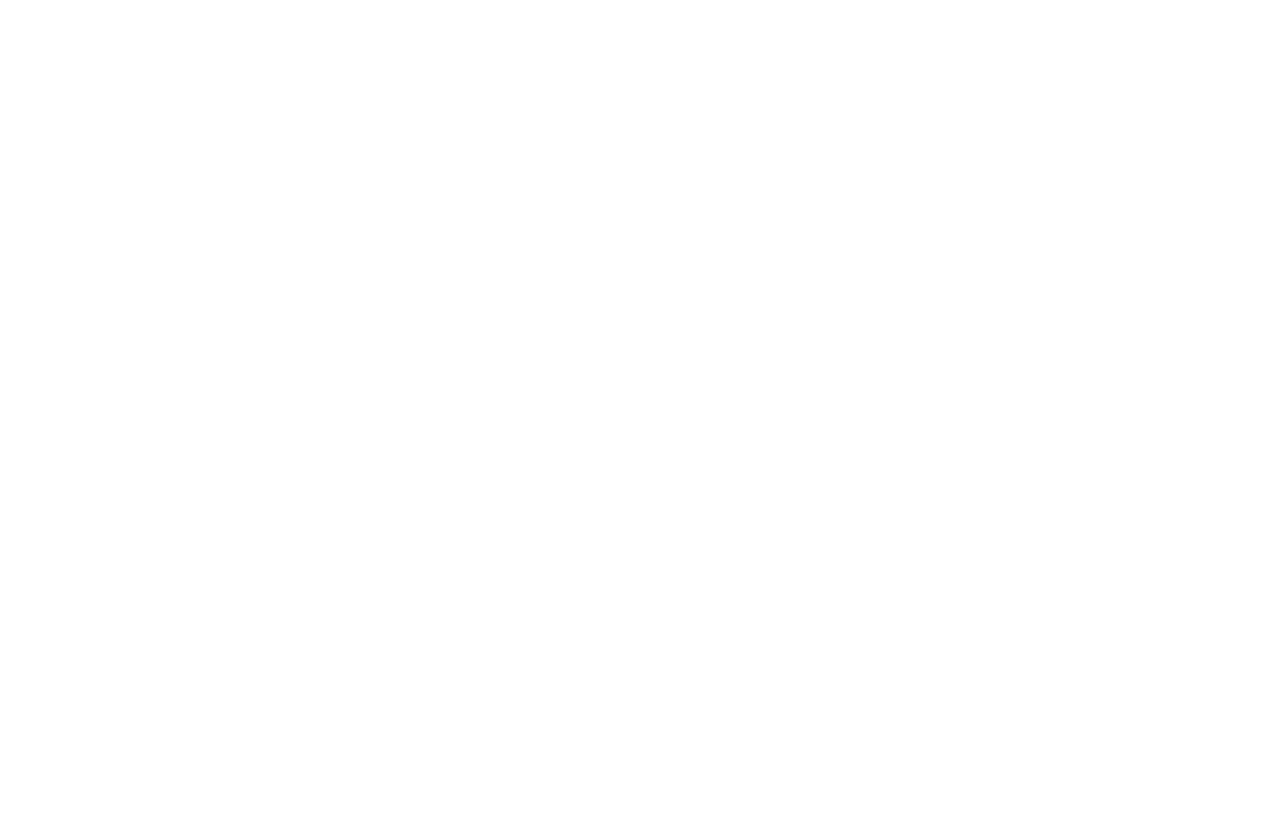
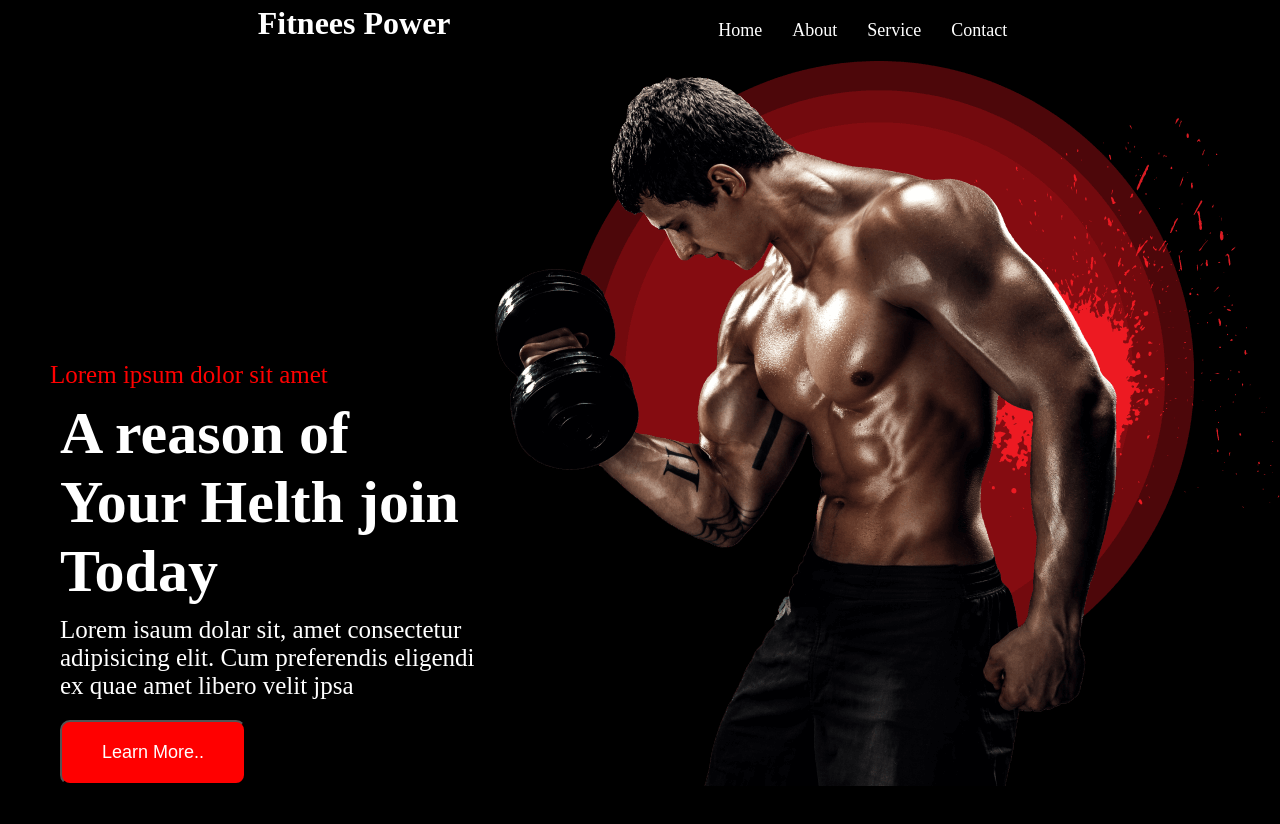
Before and after one commit to nandoghosh/Gym_Practice, a plain HTML site: page index.html in a window 1280 px wide. Before the commit the page ends 800 px from the top, so only its background shows below. Drawn offline with Linux system fonts and the light colour scheme.

Commit message:
banner-add

```diff
--- a/index.css
+++ b/index.css
@@ -0,0 +1,72 @@
+* {
+    padding: 0px;
+    margin: 0px;
+}
+
+
+.menu-container {
+    display: flex;
+    justify-content: space-evenly;
+    background-color: black;
+    padding: 5px;
+    color: white;
+}
+
+.name {
+    flex-direction: row;
+}
+
+.menu-items {
+    display: flex;
+}
+
+.menu-items li {
+    list-style: none;
+    margin: 5px;
+    padding: 10px;
+    font-size: 18px;
+}
+
+.menu-items li:hover {
+    color: blue;
+    cursor: pointer;
+}
+
+.banner-container {
+    display: flex;
+    color: white;
+    text-align: left;
+    width: 100%;
+    height: 100vh;
+    background-color: black;
+
+}
+
+.banner-description {
+    margin: 300px 0px 0px 50px;
+}
+
+.banner-text {
+    color: red;
+    font-size: 25px;
+}
+
+.title1 {
+    font-size: 60px;
+    font-weight: bold;
+    margin: 10px;
+}
+
+.text {
+    font-size: 25px;
+    margin: 10px;
+}
+
+.banner-butt {
+    padding: 20px 40px;
+    border-radius: 10px;
+    background-color: red;
+    margin: 10px;
+    font-size: 18px;
+    color: white;
+}
--- a/index.html
+++ b/index.html
@@ -10,7 +10,35 @@
 </head>
 
 <body>
+    <div class="menu-container">
+        <div class="company-logu">
+            <h1 class="name">Fitnees Power</h1>
+        </div>
+        <div class="menu-items">
+            <li>Home</li>
+            <li>About</li>
+            <li>Service</li>
+            <li>Contact</li>
+        </div>
+    </div>
 
+    <div class="banner-container">
+        <div class="banner-left">
+            <div class="banner-description">
+                <p class="banner-text">Lorem ipsum dolor sit amet</p>
+                <h1 class="title1">A reason of Your Helth join Today</h1>
+                <p class="text"> Lorem isaum dolar sit, amet consectetur adipisicing elit. Cum preferendis eligendi ex
+                    quae amet libero
+                    velit jpsa</p>
+                <button class="banner-butt">Learn More..</button>
+            </div>
+        </div>
+        <div class="banner-right">
+            <div class="banner-img">
+                <img src="./images/home-bg.png" alt="">
+            </div>
+        </div>
+    </div>
 </body>
 
 </html>
```
